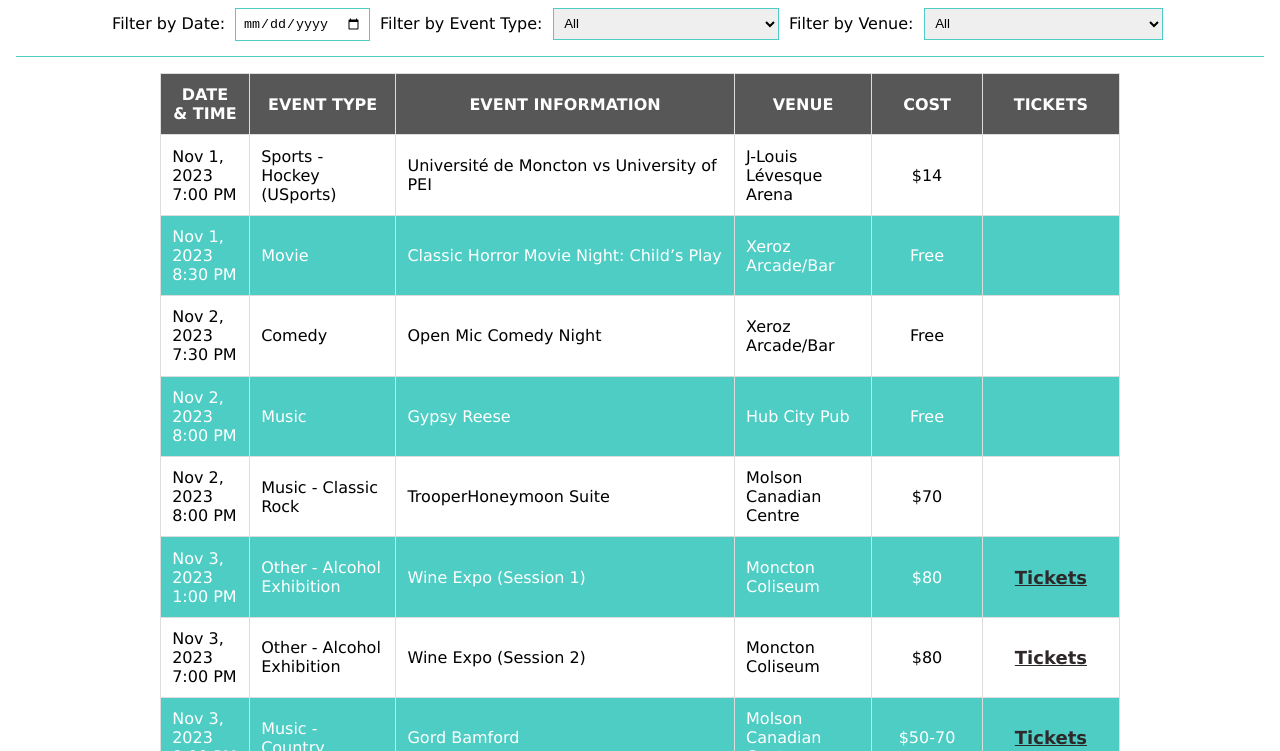
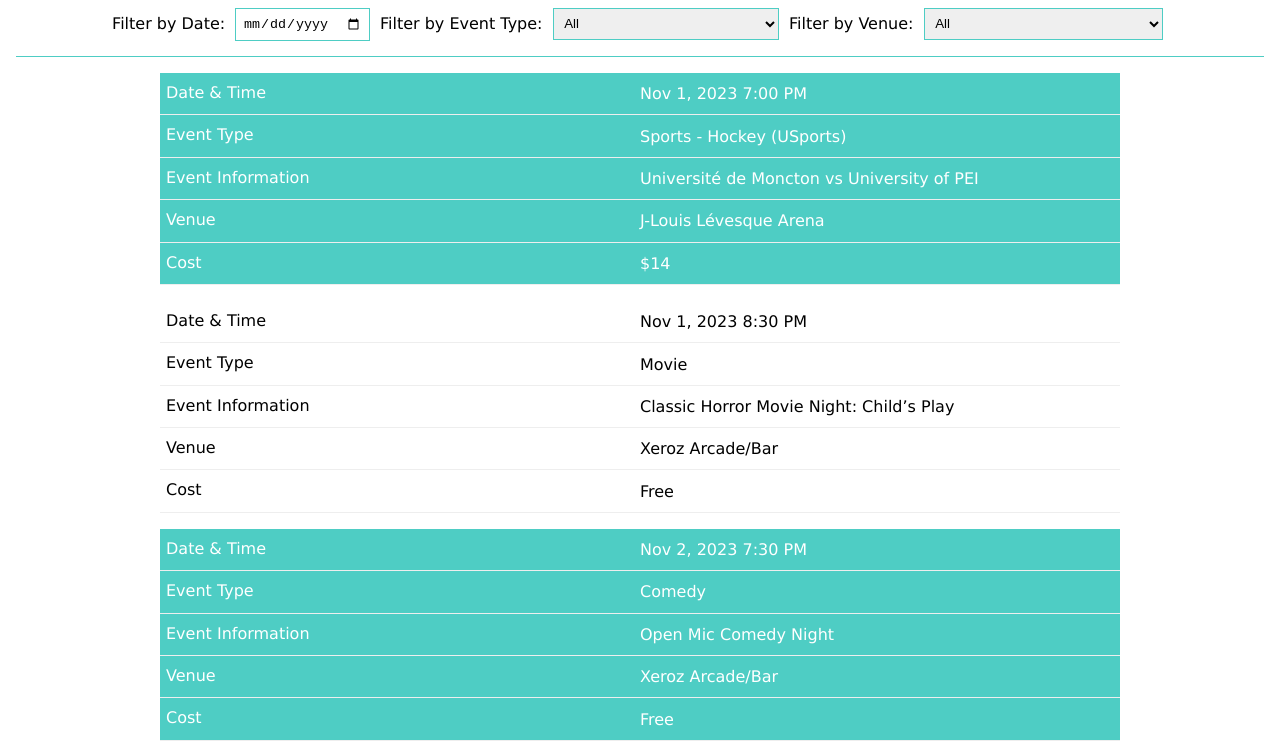
Before and after one commit to Sushi21/moncton-events, a website built with Vite: page index.html in a window 1280 px wide. Shown: the part 247-998 px from the top of the page. Built offline with nearby package versions, Linux system fonts and the light colour scheme.

Commit message:
mobile friendly

```diff
--- a/index.html
+++ b/index.html
@@ -1,10 +1,12 @@
 <!doctype html>
 <html lang="en">
+
 <head>
   <meta charset="UTF-8" />
   <meta name="viewport" content="width=device-width, initial-scale=1.0" />
   <title>Upcoming Events</title>
 </head>
+
 <body>
   <div id="banner">
 
@@ -29,18 +31,21 @@
     </select>
   </fieldset>
 
-    <table>
-      <thead>
-      <tr>
-        <th>Date & Time</th>
-        <th>Event Type</th>
-        <th>Event Information</th>
-        <th>Venue</th>
-        <th>Cost</th>
-        <th>Tickets</th>
+  <table role="table">
+    <thead role="rowgroup">
+      <tr role="row">
+        <th role="columnheader">Date & Time</th>
+        <th role="columnheader">Event Type</th>
+        <th role="columnheader">Event Information</th>
+        <th role="columnheader">Venue</th>
+        <th role="columnheader">Cost</th>
+        <th role="columnheader">Tickets</th>
       </tr>
     </thead>
+    <tbody></tbody>
   </table>
+
   <script type="module" src="/main.js"></script>
 </body>
+
 </html>
--- a/main.js
+++ b/main.js
@@ -6,7 +6,9 @@ import * as data from './events.json';
 
 function displayEvents(filter) {
   const events = data.default;
-  const table = document.querySelector('table');
+  const table = document
+    .querySelector('table')
+    .getElementsByTagName('tbody')[0];
 
   // Clear existing table rows
   while (table.rows.length > 1) {
--- a/style.css
+++ b/style.css
@@ -72,7 +72,7 @@ thead td:nth-child(5),
 thead td:nth-child(6) {
   text-align: center;
 }
-thead tr:nth-child(odd) {
+tbody tr:nth-child(odd) {
   background: #4ECDC4;
   color: white;
 }
@@ -86,10 +86,71 @@ select, input[type="date"] {
 a{
   color: #2E282A;
   transition:200ms ease-in-out;
-  font-size: large;
-  font-weight: bold;
 }
 
 a:hover {
   color: #CD5334;
 }
+
+/*
+	Max width before this PARTICULAR table gets nasty. This query will take effect for any screen smaller than 760px and also iPads specifically.
+	*/
+	@media
+	  only screen
+    and (max-width: 760px), (min-device-width: 768px)
+    and (max-device-width: 1024px)  {
+
+		/* Force table to not be like tables anymore */
+		table, thead, tbody, th, td, tr {
+			display: block;
+		}
+
+		/* Hide table headers (but not display: none;, for accessibility) */
+		thead tr {
+			position: absolute;
+			top: -9999px;
+			left: -9999px;
+		}
+
+    tr {
+      margin: 0 0 1rem 0;
+    }
+
+    tr:nth-child(odd) {
+      background: #4ECDC4;
+    }
+
+		td {
+			/* Behave  like a "row" */
+			border: none;
+			border-bottom: 1px solid #eee;
+			position: relative;
+			padding-left: 50%;
+		}
+
+		td:before {
+			/* Now like a table header */
+			position: absolute;
+			/* Top/left values mimic padding */
+			top: 10px;
+			left: 6px;
+			width: 45%;
+			padding-right: 10px;
+			white-space: nowrap;
+		}
+
+    td:empty {
+      display: none;
+     }
+
+		/*
+		Label the data
+    You could also use a data-* attribute and content for this. That way "bloats" the HTML, this way means you need to keep HTML and CSS in sync. Lea Verou has a clever way to handle with text-shadow.
+		*/
+		td:nth-of-type(1):before { content: "Date & Time"; }
+		td:nth-of-type(2):before { content: "Event Type"; }
+		td:nth-of-type(3):before { content: "Event Information"; }
+		td:nth-of-type(4):before { content: "Venue"; }
+		td:nth-of-type(5):before { content: "Cost"; }
+		td:nth-of-type(6):before { content: "Tickets"; }
+	}
```
Also changed, not shown: docs/index.html (+16 -11 lines), 4 other files. Lines whose indentation alone changed are shown as unchanged.
